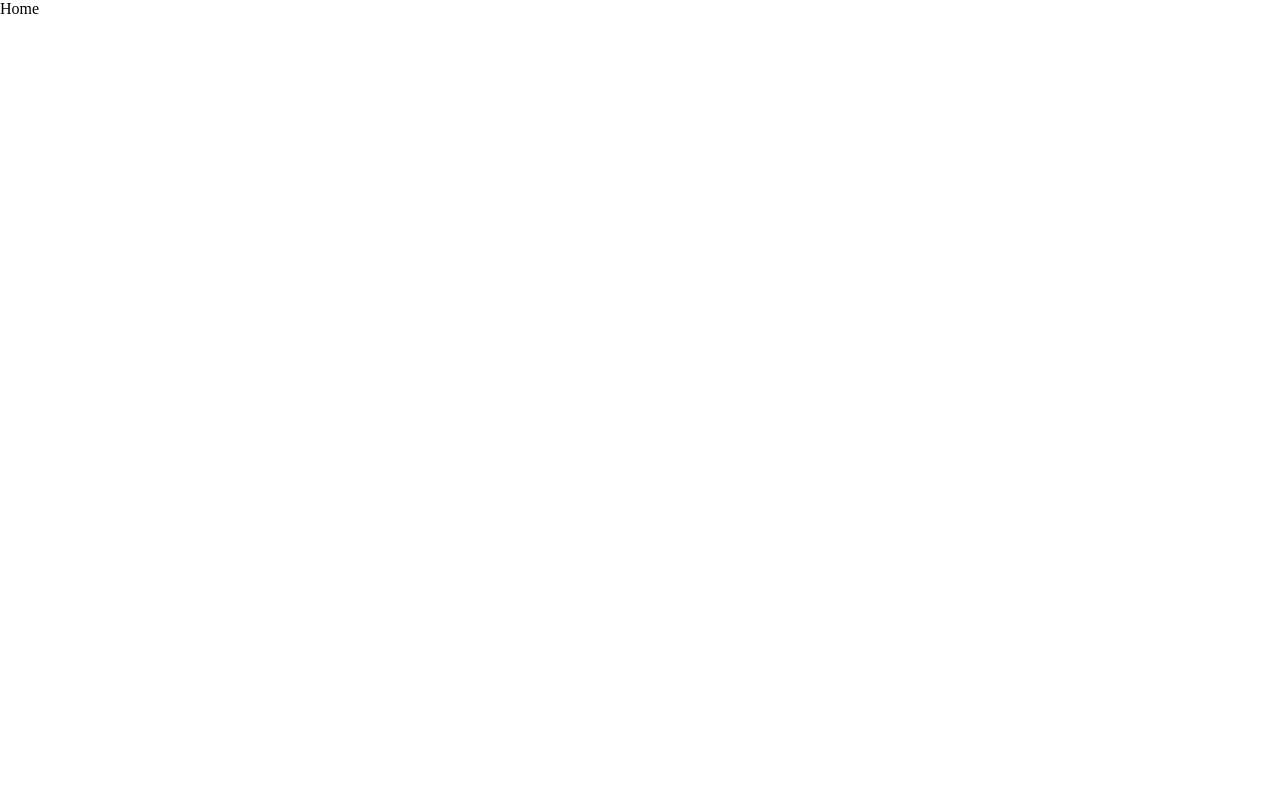
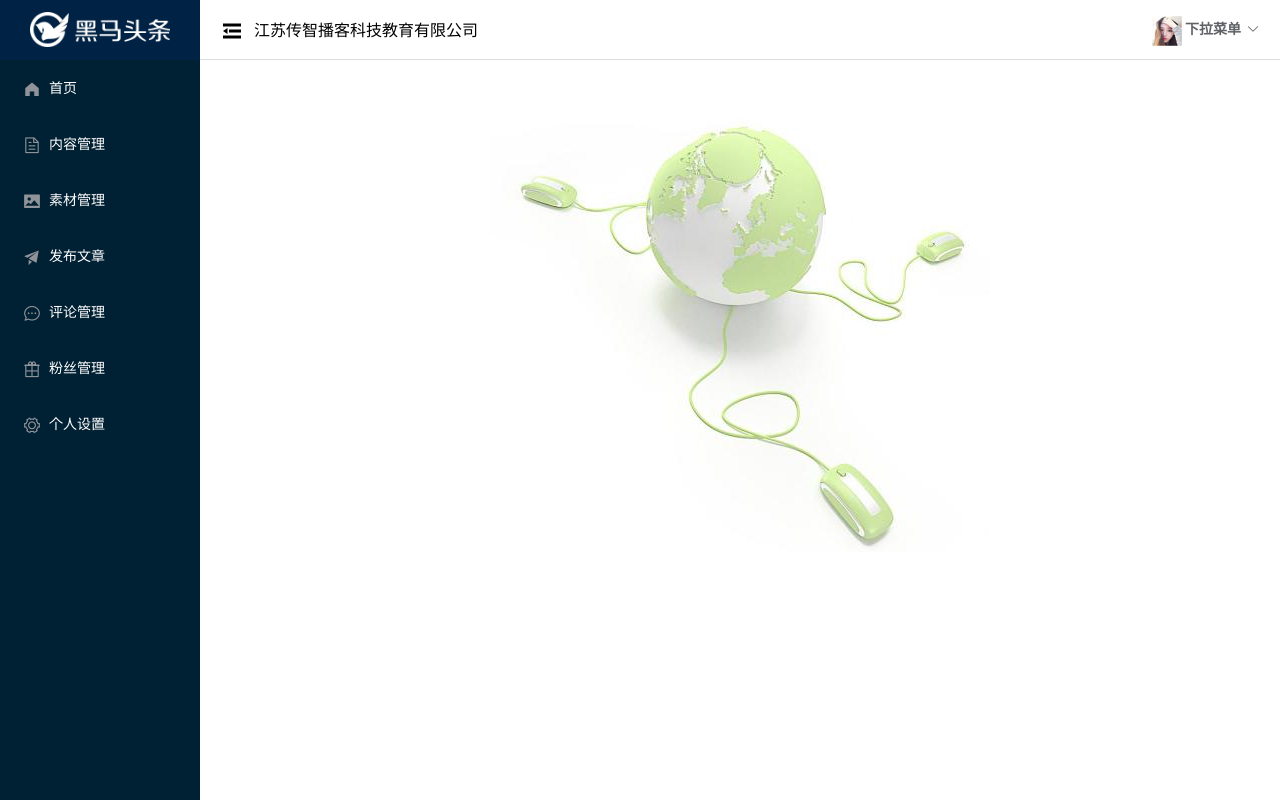
Before and after one commit to Small-Unicorn/hm-toutiao, a Vue app: page / in a window 1280 px wide. Built offline with nearby package versions, Linux system fonts and the light colour scheme.

Commit message:
导航菜单&404

```diff
--- /dev/null
+++ b/src/views/404/index.vue
@@ -0,0 +1,20 @@
+<template>
+    <div class="container">
+
+    </div>
+</template>
+
+<script>
+export default {
+
+}
+</script>
+
+<style scoped lang='less'>
+   .container{
+       position: absolute;
+       width: 100%;
+       height: 100%;
+       background:url(../../assets/images/404.png) no-repeat center/cover;
+   }
+</style>
--- /dev/null
+++ b/src/views/article/index.vue
@@ -0,0 +1,13 @@
+<template>
+    <div class="container">Aritcle</div>
+</template>
+
+<script>
+export default {
+
+}
+</script>
+
+<style>
+
+</style>
--- a/src/views/home/index.vue
+++ b/src/views/home/index.vue
@@ -1,13 +1,137 @@
 <template>
-   <div class="container">Home</div>
+   <el-container class="wrapper">
+      <!-- 侧边 -->
+      <el-aside :width="isCollapse?'64px':'200px'">
+         <!-- logo -->
+         <div class="logo" :class="{minilogo:isCollapse}"></div>
+         <!-- 导航菜单 -->
+         <el-menu
+            :collapse="isCollapse"
+            :collapse-transition="false"
+            default-active="$router.path"
+            background-color="#002033"
+            text-color="#fff"
+            active-text-color="#ffd04b"
+            router
+            >
+            <el-menu-item index="/">
+               <i class="el-icon-s-home"></i>
+               <span slot="title">首页</span>
+            </el-menu-item>
+            <el-menu-item index="/article">
+               <i class="el-icon-document"></i>
+               <span slot="title">内容管理</span>
+            </el-menu-item>
+            <el-menu-item index="/image">
+               <i class="el-icon-picture"></i>
+               <span slot="title">素材管理</span>
+            </el-menu-item>
+            <el-menu-item index="/publish">
+               <i class="el-icon-s-promotion"></i>
+               <span slot="title">发布文章</span>
+            </el-menu-item>
+            <el-menu-item index="/comment">
+               <i class="el-icon-chat-dot-round"></i>
+               <span slot="title">评论管理</span>
+            </el-menu-item>
+            <el-menu-item index="/fans">
+               <i class="el-icon-present"></i>
+               <span slot="title">粉丝管理</span>
+            </el-menu-item>
+            <el-menu-item index="/setting">
+               <i class="el-icon-setting"></i>
+               <span slot="title">个人设置</span>
+            </el-menu-item>
+          </el-menu>
+      </el-aside>
+      <el-container>
+         <!-- 头部 -->
+         <el-header>
+            <span class="el-icon-s-fold" @click="toggleMenu()"></span>
+            <span class="text">江苏传智播客科技教育有限公司</span>
+            <!-- 下拉菜单 -->
+            <el-dropdown class="my-dropdown">
+               <span class="el-dropdown-link">
+                  <img src="../../assets/images/avatar.jpg" alt="">
+                  下拉菜单<i class="el-icon-arrow-down el-icon--right"></i>
+               </span>
+               <el-dropdown-menu slot="dropdown">
+                  <el-dropdown-item icon="el-icon-setting">个人设置</el-dropdown-item>
+                  <el-dropdown-item icon="el-icon-unlock">退出登录</el-dropdown-item>
+               </el-dropdown-menu>
+            </el-dropdown>
+         </el-header>
+         <el-main>
+            <!-- 二级路由的出口 -->
+            <router-view></router-view>
+         </el-main>
+      </el-container>
+   </el-container>
+
 </template>
 
 <script>
 export default {
-
+  data () {
+    return {
+      // 默认展开
+      isCollapse: false
+    }
+  },
+  methods: {
+    toggleMenu () {
+      // 切换侧边栏的收起与展开 默认展开
+      this.isCollapse = !this.isCollapse
+    }
+  }
 }
 </script>
 
 <style scoped lang="less">
+   .wrapper{
+      width: 100%;
+      height: 100%;
+      position: absolute;
+      left:0;
+      top: 0;
+      .el-aside{
+         background:#002033;
+      }
+      .el-header{
+         border-bottom: 1px solid #ddd;
+         line-height:60px;
+         .el-icon-s-fold{
+            font-size:24px;
+            vertical-align: middle;
+         }
+         .text{
+            vertical-align:middle;
+            margin-left:10px;
+         }
+         .my-dropdown{
+            float:right;
+            .el-dropdown-link{
+               font-weight:bold;
 
+            }
+         }
+         img{
+            width: 30px;
+            height:30px;
+            vertical-align: middle;
+         }
+      }
+   }
+   .logo{
+      width: 100%;
+      height: 60px;
+      background:#002244 url(../../assets/images/logo_admin.png) no-repeat center/140px auto;
+   }
+   .minilogo{
+      background:#002244 url(../../assets/images/logo_admin_01.png) no-repeat center;
+      background-size: 36px auto;
+   }
+   .el-menu{
+      border-right:none;
+   }
 </style>
--- /dev/null
+++ b/src/views/welcome/index.vue
@@ -0,0 +1,15 @@
+<template>
+    <div class="container" style="text-align:center;">
+       <img src="../../assets/images/welcome.jpg" alt="">
+    </div>
+</template>
+
+<script>
+export default {
+
+}
+</script>
+
+<style scoped lang="less">
+
+</style>
```
Also changed, not shown: src/router/index.js (+22 -1 lines).
